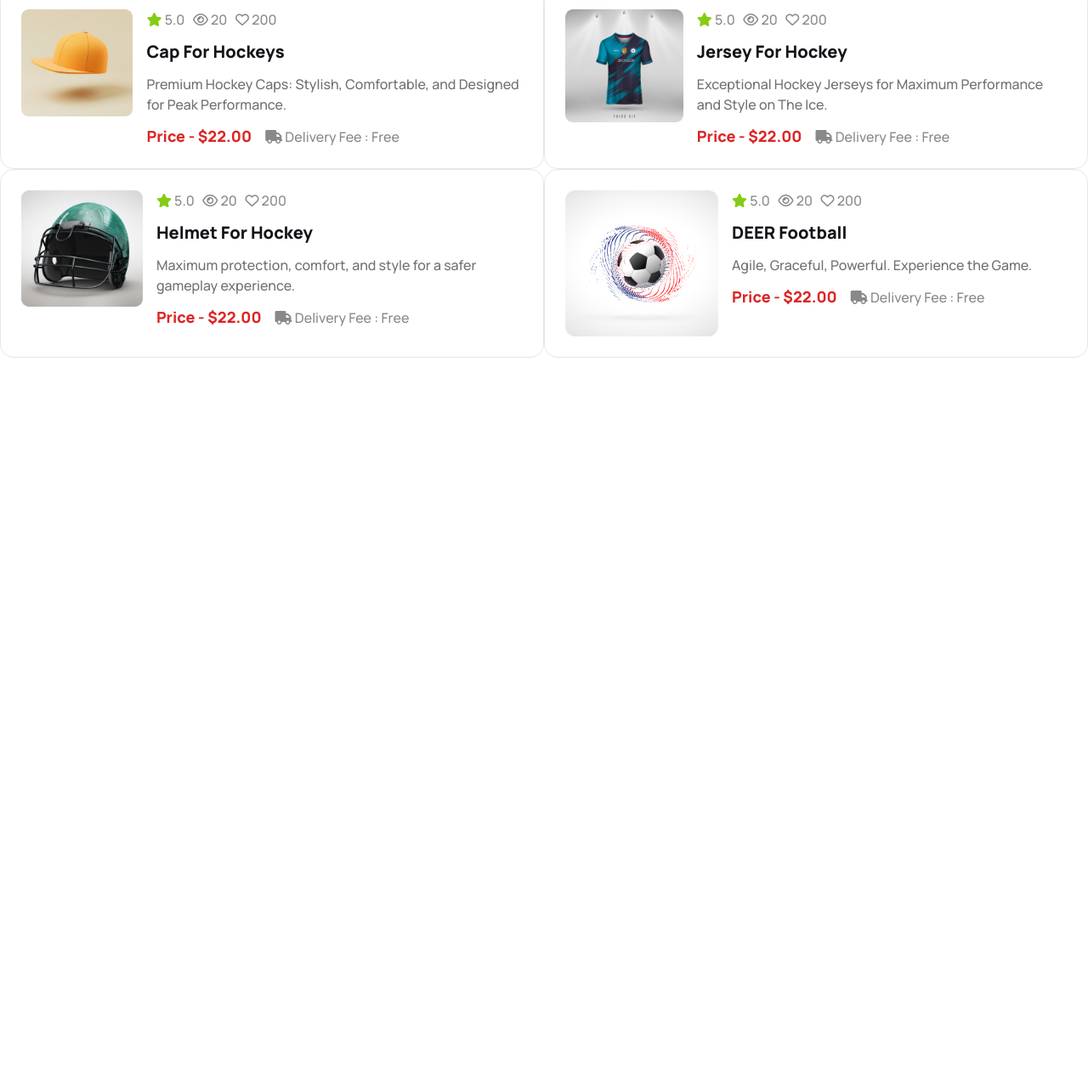
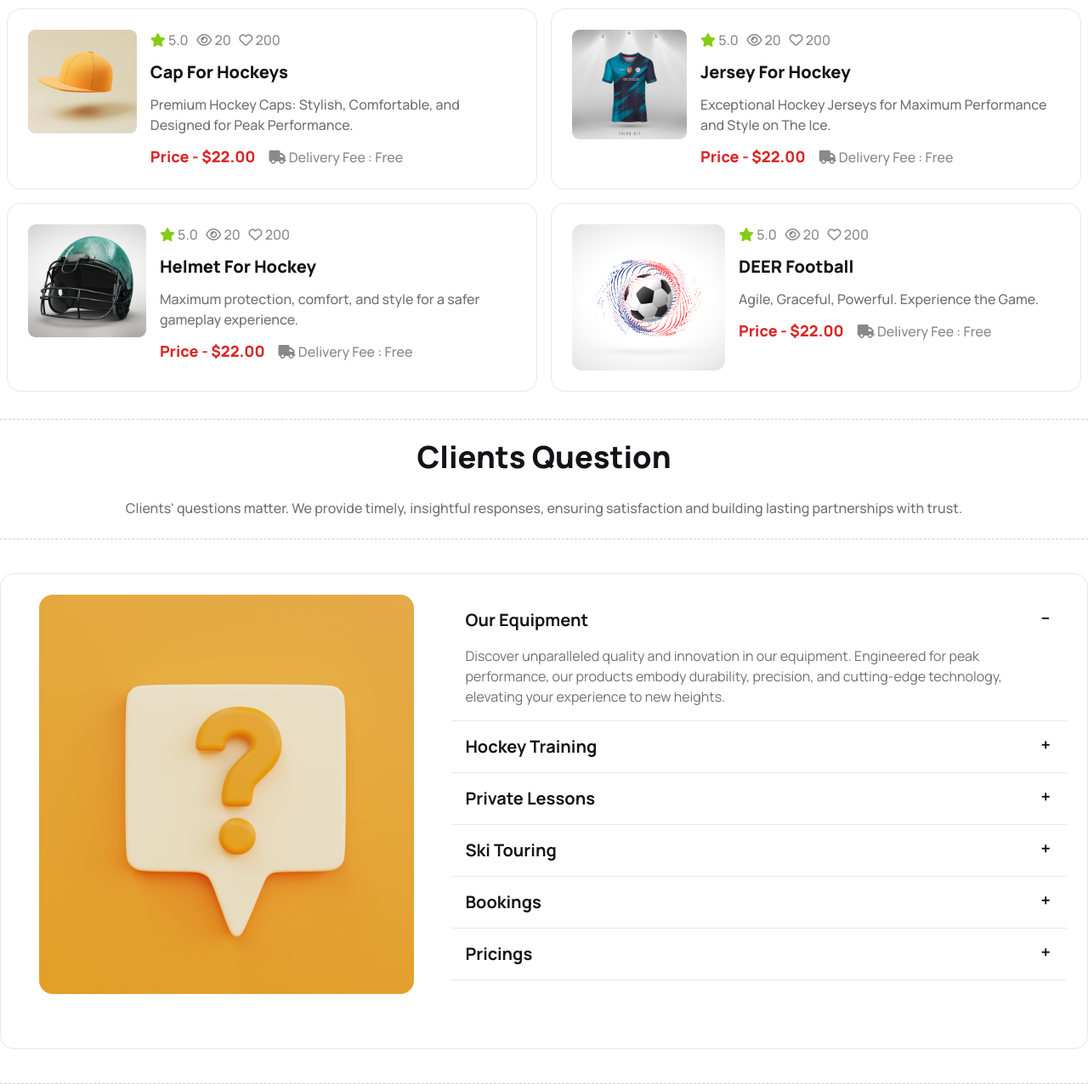
Before and after one commit to Istiak-A-Tashrif/assignment-3, a plain HTML site: page index.html in a window 1280 px wide. Shown: the part 3063-4339 px from the top of the page at 85% size. Before the commit the page ends 3508 px from the top, so only its background shows below. Drawn offline with nearby package versions, Linux system fonts and the light colour scheme.

Commit message:
faq sec done

```diff
--- a/index.html
+++ b/index.html
@@ -249,10 +249,14 @@
       <!-- facility statistics sec -->
       <section class="container mx-auto">
         <div class="border-y border-dashed border-[#13131833] py-8">
-          <h1 class="text-center text-[22px] lg:text-4xl font-extrabold text-color13 mb-7">
+          <h1
+            class="text-center text-[22px] lg:text-4xl font-extrabold text-color13 mb-7"
+          >
             Professional Hockeys Club
           </h1>
-          <p class="text-[#13131899] text-center font-medium text-[14px] lg:text-base">
+          <p
+            class="text-[#13131899] text-center font-medium text-[14px] lg:text-base"
+          >
             Experience the Pinnacle of Professional Hockey: Unveiling the
             Triumphs and Legacy of Where Skill, Strategy, and Spirit Collide.
           </p>
@@ -317,8 +321,12 @@
       <!-- programme sec -->
       <section class="container mx-auto my-8">
         <div class="text-center space-y-6">
-          <h1 class="text-[22px] lg:text-4xl text-color13 font-extrabold">Program Sections</h1>
-          <p class="text-[#13131899] font-medium text-[14px] lg:text-base w-3/4 mx-auto">
+          <h1 class="text-[22px] lg:text-4xl text-color13 font-extrabold">
+            Program Sections
+          </h1>
+          <p
+            class="text-[#13131899] font-medium text-[14px] lg:text-base w-3/4 mx-auto"
+          >
             Explore diverse program sections, each designed for targeted
             learning. Discover new horizons, enhance skills, and engage in
             meaningful experiences.
@@ -395,7 +403,9 @@
       <!-- new product sec -->
       <section class="container mx-auto">
         <div class="border-b border-dashed border-[#13131833] py-6">
-          <h1 class="text-center text-[22px] lg:text-4xl font-extrabold text-color13 mb-7">
+          <h1
+            class="text-center text-[22px] lg:text-4xl font-extrabold text-color13 mb-7"
+          >
             Our New Products
           </h1>
           <p class="text-[#13131899] text-center font-medium">
@@ -406,7 +416,7 @@
         </div>
         <div class="my-6 lg:grid grid-cols-2">
           <div
-            class="lg:flex gap-4 p-6 border border-[#1313181A] border-solid rounded-2xl"
+            class="lg:flex gap-4 p-6 border border-[#1313181A] border-solid rounded-2xl m-2"
           >
             <figure>
               <img src="Images/5.png" alt="Movie" class="w-full my-6 lg:my-0" />
@@ -434,7 +444,7 @@
             </div>
           </div>
           <div
-            class="lg:flex gap-4 p-6 border border-[#1313181A] border-solid rounded-2xl"
+            class="lg:flex gap-4 p-6 border border-[#1313181A] border-solid rounded-2xl m-2"
           >
             <figure>
               <img src="Images/6.png" alt="Movie" class="w-full my-6 lg:my-0" />
@@ -449,7 +459,8 @@
                 Football With Eagle Sign
               </h2>
               <p class="text-[#13131399] font-medium">
-                Eagle-Emblazoned Football: Soaring Spirit, Strength, and Precision Unleashed on the Field of Glory.
+                Eagle-Emblazoned Football: Soaring Spirit, Strength, and
+                Precision Unleashed on the Field of Glory.
               </p>
               <p class="text-[#13131380] font-medium">
                 <span class="text-[1.125rem] font-extrabold text-red-600"
@@ -461,7 +472,7 @@
             </div>
           </div>
           <div
-            class="lg:flex gap-4 p-6 border border-[#1313181A] border-solid rounded-2xl"
+            class="lg:flex gap-4 p-6 border border-[#1313181A] border-solid rounded-2xl m-2"
           >
             <figure>
               <img src="Images/7.png" alt="Movie" class="w-full my-6 lg:my-0" />
@@ -476,7 +487,8 @@
                 Cap For Hockeys
               </h2>
               <p class="text-[#13131399] font-medium">
-                Premium Hockey Caps: Stylish, Comfortable, and Designed for Peak Performance.
+                Premium Hockey Caps: Stylish, Comfortable, and Designed for Peak
+                Performance.
               </p>
               <p class="text-[#13131380] font-medium">
                 <span class="text-[1.125rem] font-extrabold text-red-600"
@@ -488,7 +500,7 @@
             </div>
           </div>
           <div
-            class="lg:flex gap-4 p-6 border border-[#1313181A] border-solid rounded-2xl"
+            class="lg:flex gap-4 p-6 border border-[#1313181A] border-solid rounded-2xl m-2"
           >
             <figure>
               <img src="Images/8.png" alt="Movie" class="w-full my-6 lg:my-0" />
@@ -503,7 +515,8 @@
                 Jersey For Hockey
               </h2>
               <p class="text-[#13131399] font-medium">
-                Exceptional Hockey Jerseys for Maximum Performance and Style on The Ice.
+                Exceptional Hockey Jerseys for Maximum Performance and Style on
+                The Ice.
               </p>
               <p class="text-[#13131380] font-medium">
                 <span class="text-[1.125rem] font-extrabold text-red-600"
@@ -515,7 +528,7 @@
             </div>
           </div>
           <div
-            class="lg:flex gap-4 p-6 border border-[#1313181A] border-solid rounded-2xl"
+            class="lg:flex gap-4 p-6 border border-[#1313181A] border-solid rounded-2xl m-2"
           >
             <figure>
               <img src="Images/9.png" alt="Movie" class="w-full my-6 lg:my-0" />
@@ -530,7 +543,8 @@
                 Helmet For Hockey
               </h2>
               <p class="text-[#13131399] font-medium">
-                Maximum protection, comfort, and style for a safer gameplay experience.
+                Maximum protection, comfort, and style for a safer gameplay
+                experience.
               </p>
               <p class="text-[#13131380] font-medium">
                 <span class="text-[1.125rem] font-extrabold text-red-600"
@@ -542,10 +556,14 @@
             </div>
           </div>
           <div
-            class="lg:flex gap-4 p-6 border border-[#1313181A] border-solid rounded-2xl"
+            class="lg:flex gap-4 p-6 border border-[#1313181A] border-solid rounded-2xl m-2"
           >
             <figure>
-              <img src="Images/10.png" alt="Movie" class="w-full my-6 lg:my-0" />
+              <img
+                src="Images/10.png"
+                alt="Movie"
+                class="w-full my-6 lg:my-0"
+              />
             </figure>
             <div class="space-y-3">
               <p class="text-[#13131380] font-medium">
@@ -553,9 +571,7 @@
                 <i class="fa-regular fa-eye"></i> 20 &nbsp
                 <i class="fa-regular fa-heart"></i> 200
               </p>
-              <h2 class="text-color13 text-xl font-extrabold">
-                DEER Football
-              </h2>
+              <h2 class="text-color13 text-xl font-extrabold">DEER Football</h2>
               <p class="text-[#13131399] font-medium">
                 Agile, Graceful, Powerful. Experience the Game.
               </p>
@@ -570,6 +586,102 @@
           </div>
         </div>
       </section>
+      <!-- Clients question sec -->
+      <section class="container mx-auto border-b border-dashed border-[#13131833]">
+        <!-- faq heading -->
+        <div class="border-y border-dashed border-[#13131833] py-6">
+          <h1
+            class="text-center text-[22px] lg:text-4xl font-extrabold text-color13 mb-7"
+          >
+            Clients Question
+          </h1>
+          <p class="text-[#13131899] text-center font-medium">
+            Clients' questions matter. We provide timely, insightful responses,
+            ensuring satisfaction and building lasting partnerships with trust.
+          </p>
+        </div>
+        <!-- accordion -->
+        <div class="my-10 lg:flex gap-6 justify-between border border-[#1313181A] rounded-2xl p-6">
+          <!-- faq icon -->
+          <div class="pb-10 lg:w-2/5">
+            <figure>
+              <img class="mx-auto" src="Images/11.png" alt="faq-icon" />
+            </figure>
+          </div>
+          <!-- faq -->
+          <div class="lg:w-3/5">
+            <div class="collapse collapse-plus border-b border-[#1313181A] rounded-none">
+              <input type="radio" name="my-accordion-3" checked="checked" />
+              <div class="collapse-title text-xl font-bold text-color13">
+                Our Equipment
+              </div>
+              <div class="collapse-content">
+                <p class="text-[#13131399]">
+                  Discover unparalleled quality and innovation in our equipment.
+                  Engineered for peak performance, our products embody
+                  durability, precision, and cutting-edge technology, elevating
+                  your experience to new heights.
+                </p>
+              </div>
+            </div>
+            <div class="collapse collapse-plus border-b border-[#1313181A] rounded-none">
+              <input type="radio" name="my-accordion-3" />
+              <div class="collapse-title text-xl font-bold text-color13">
+                Hockey Training
+              </div>
+              <div class="collapse-content">
+                <p class="text-[#13131399]">
+                  Elevate your game with our Hockey Training: Expert coaching, cutting-edge drills, and personalized programs to enhance skills, agility, and performance on and off the ice. Unleash your full potential!
+                </p>
+              </div>
+            </div>
+            <div class="collapse collapse-plus border-b border-[#1313181A] rounded-none">
+              <input type="radio" name="my-accordion-3" />
+              <div class="collapse-title text-xl font-bold text-color13">
+                Private Lessons
+              </div>
+              <div class="collapse-content">
+                <p class="text-[#13131399]">
+                  Unlock your potential with personalized private lessons. Tailored instruction, expert guidance, and a customized learning experience to accelerate your skills and achieve your goals effectively.
+                </p>
+              </div>
+            </div>
+            <div class="collapse collapse-plus border-b border-[#1313181A] rounded-none">
+              <input type="radio" name="my-accordion-3" />
+              <div class="collapse-title text-xl font-bold text-color13">
+                Ski Touring
+              </div>
+              <div class="collapse-content">
+                <p class="text-[#13131399]">
+                  Embrace adventure on untouched slopes. Conquer breathtaking peaks, traverse pristine landscapes, and revel in the serenity of backcountry exploration. Your journey, your winter sanctuary.
+                </p>
+              </div>
+            </div>
+            <div class="collapse collapse-plus border-b border-[#1313181A] rounded-none">
+              <input type="radio" name="my-accordion-3" />
+              <div class="collapse-title text-xl font-bold text-color13">
+                Bookings
+              </div>
+              <div class="collapse-content">
+                <p class="text-[#13131399]">
+                  Streamlined Booking Experience: Effortless reservations, instant confirmations. Unlock convenience with our user-friendly platform. Your journey begins with seamless booking. Book now for unparalleled ease and satisfaction.
+                </p>
+              </div>
+            </div>
+            <div class="collapse collapse-plus border-b border-[#1313181A] rounded-none">
+              <input type="radio" name="my-accordion-3" />
+              <div class="collapse-title text-xl font-bold text-color13">
+                Pricings
+              </div>
+              <div class="collapse-content">
+                <p class="text-[#13131399]">
+                  Explore our transparent and competitive pricings, tailored to meet your needs. Quality service at affordable rates. Discover the perfect plan for your budget and requirements today.
+                </p>
+              </div>
+            </div>
+          </div>
+        </div>
+      </section>
     </main>
   </body>
 </html>
```
